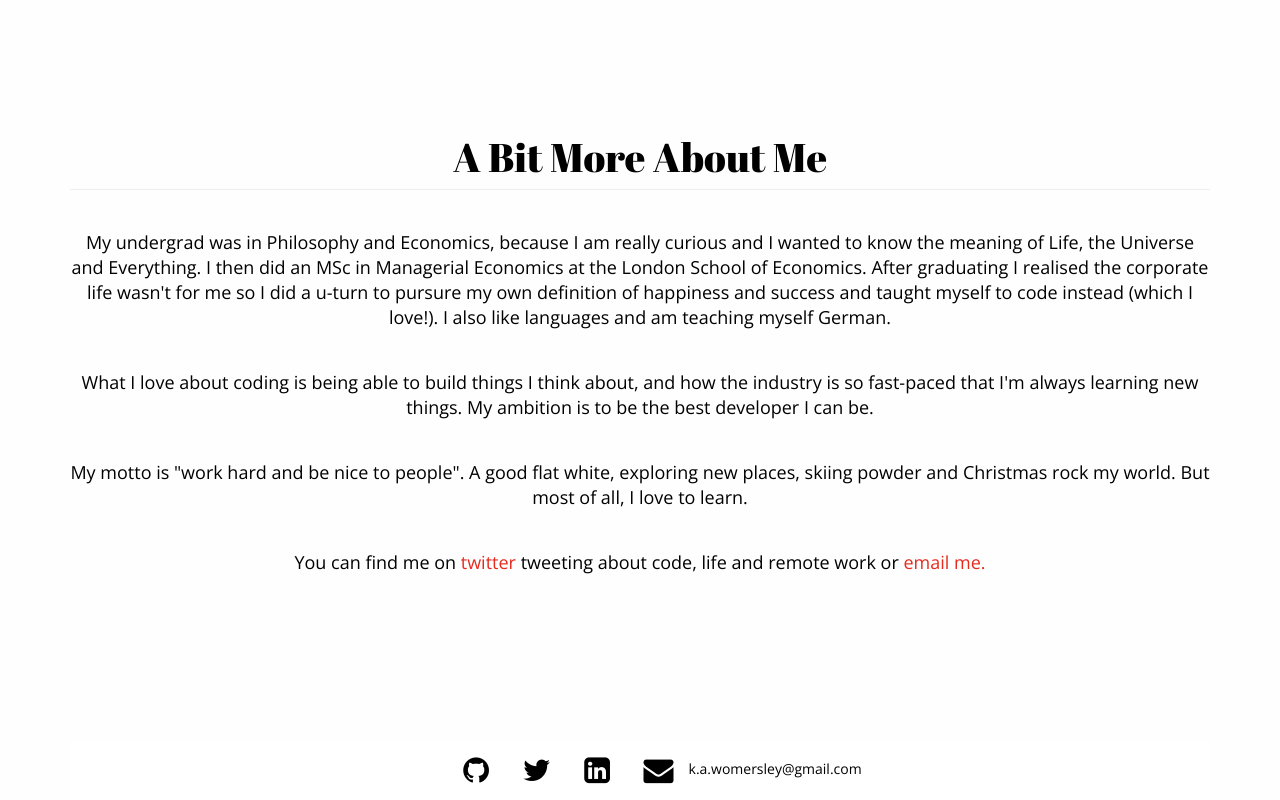
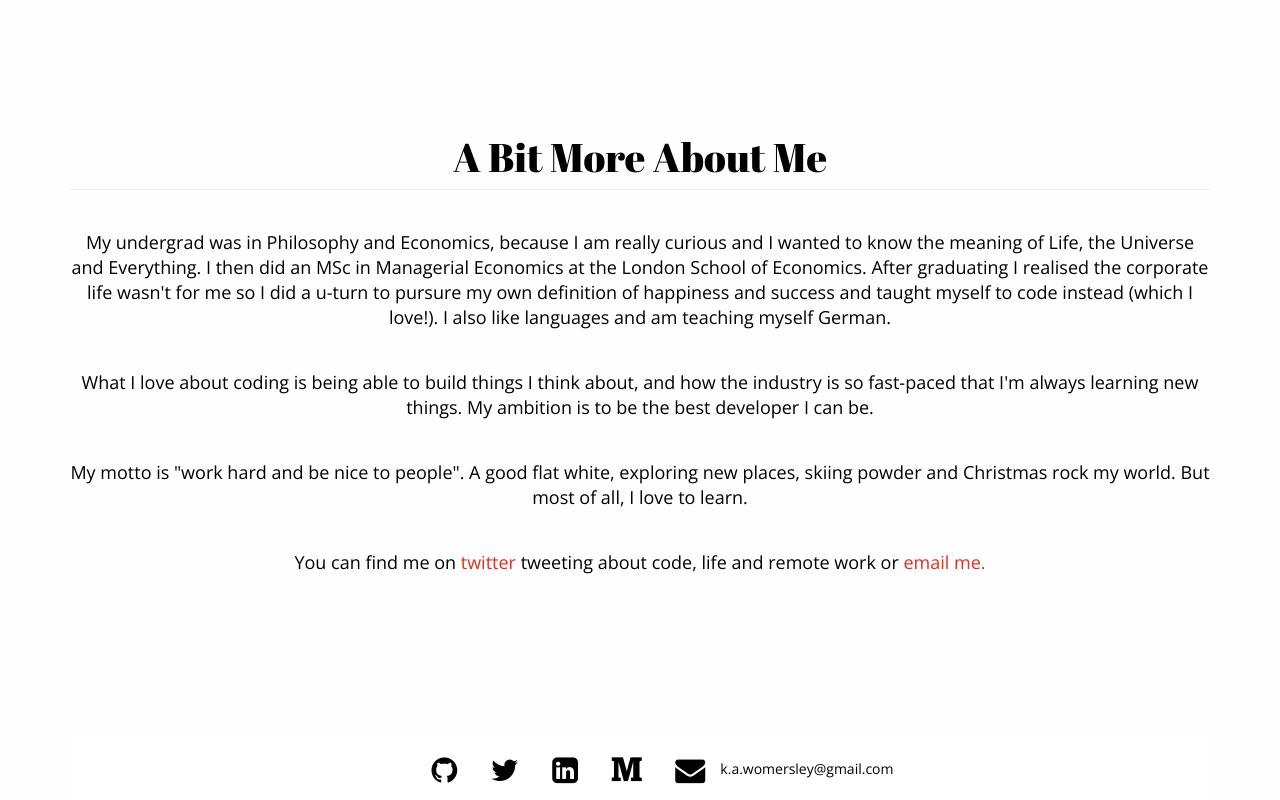
Before and after one commit to KatieLo/portfolio, a website: page index.html in a window 1280 px wide. Shown: the part 4246-5046 px from the top of the page. Drawn offline with nearby package versions, Linux system fonts and the light colour scheme.

Commit message:
add medium link to footer

```diff
--- a/index.html
+++ b/index.html
@@ -1,4 +1,4 @@
-<!DOCTYPE html>
+  <!DOCTYPE html>
 <html lang="en">
   <head>
     <meta charset="utf-8">
@@ -268,6 +268,7 @@
                 <a href="https://github.com/KatieLo"><i class="fa fa-github"></i></a>
                 <a href="https://twitter.com/katie_womers"><i class="fa fa-twitter"></i></a>
                 <a href="https://www.linkedin.com/in/kathleenwomersley"><i class="fa fa-linkedin-square"></i></a>
+                <a href="https://medium.com/me/stories/public"><i class="fa fa-medium"></i></a>
                 <a href="mailto:k.a.womersley@gmail.com"><i class="fa fa-envelope"></i></a>k.a.womersley@gmail.com
           </div>
         </div>
```
Also changed, not shown: 1 other file.
